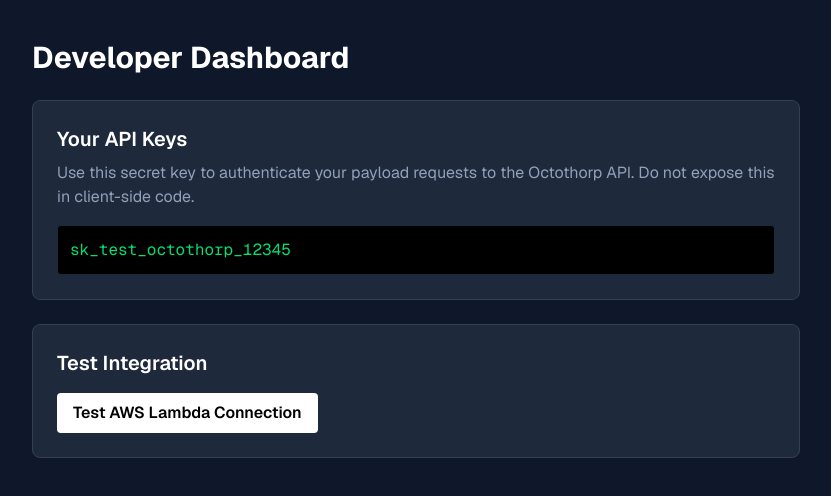
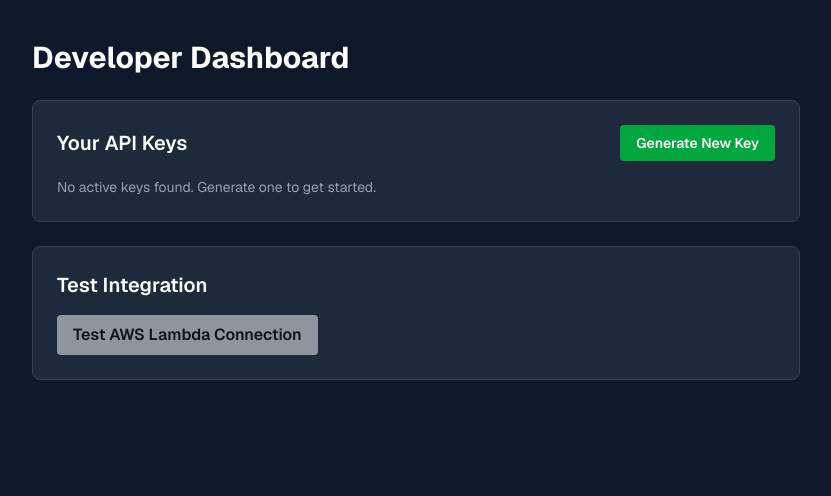
Before and after one commit to karlmhlanga0-ops/ctc-frontend, a Next.js app: page /dashboard in a window 1280 px wide. Shown: the top 496 px of the page, without its empty margins (224-1055 px from the left). Built offline with nearby package versions, Linux system fonts and the light colour scheme.

Commit message:
dynamic keys

```diff
--- a/app/dashboard/page.js
+++ b/app/dashboard/page.js
@@ -1,12 +1,38 @@
 'use client';
-import { useState } from 'react';
+import { useState, useEffect } from 'react';
 
 export default function Dashboard() {
+  const [apiKey, setApiKey] = useState(null);
   const [response, setResponse] = useState(null);
   const [loading, setLoading] = useState(false);
+  const [generating, setGenerating] = useState(false);
 
-  // Hardcoded for now until we connect the Lemon Squeezy webhook database
-  const apiKey = "sk_test_octothorp_12345";
+  useEffect(() => {
+    const savedKey = localStorage.getItem('octothorp_api_key');
+    if (savedKey) setApiKey(savedKey);
+  }, []);
+
+  const generateNewKey = async () => {
+    setGenerating(true);
+    try {
+      const res = await fetch('https://d8v01rrw7d.execute-api.af-south-1.amazonaws.com/Prod/keys/generate', {
+        method: 'POST',
+        headers: {
+          'Content-Type': 'application/json',
+          'x-master-key': 'octothorp-admin-2026'
+        },
+        body: JSON.stringify({ email: "developer@agency.com" })
+      });
+      const data = await res.json();
+      if (data.apiKey) {
+        setApiKey(data.apiKey);
+        localStorage.setItem('octothorp_api_key', data.apiKey);
+      }
+    } catch (error) {
+      console.error("Failed to generate key");
+    }
+    setGenerating(false);
+  };
 
   const testConnection = async () => {
     setLoading(true);
@@ -17,7 +43,7 @@
           'Content-Type': 'application/json',
           'Authorization': `Bearer ${apiKey}`
         },
-        body: JSON.stringify({ order_id: "DASHBOARD-TEST-001" })
+        body: JSON.stringify({ order_id: "DYNAMO-TEST-001" })
       });
       const data = await res.json();
       setResponse(data);
@@ -33,18 +59,31 @@
         <h1 className="text-3xl font-bold">Developer Dashboard</h1>
 
         <div className="bg-[#1E293B] p-6 rounded-lg border border-slate-700">
-          <h2 className="text-xl font-semibold mb-2">Your API Keys</h2>
-          <p className="text-slate-400 mb-4">Use this secret key to authenticate your payload requests to the Octothorp API. Do not expose this in client-side code.</p>
-          <code className="bg-black p-3 rounded block text-green-400 border border-slate-800">
-            {apiKey}
-          </code>
+          <div className="flex justify-between items-center mb-4">
+            <h2 className="text-xl font-semibold">Your API Keys</h2>
+            <button
+              onClick={generateNewKey}
+              disabled={generating}
+              className="bg-green-600 hover:bg-green-500 text-white px-4 py-2 text-sm font-semibold rounded transition-colors disabled:opacity-50"
+            >
+              {generating ? "Generating..." : "Generate New Key"}
+            </button>
+          </div>
+
+          {apiKey ? (
+            <code className="bg-black p-3 rounded block text-green-400 border border-slate-800 break-all">
+              {apiKey}
+            </code>
+          ) : (
+            <p className="text-slate-400 text-sm">No active keys found. Generate one to get started.</p>
+          )}
         </div>
 
         <div className="bg-[#1E293B] p-6 rounded-lg border border-slate-700">
           <h2 className="text-xl font-semibold mb-4">Test Integration</h2>
           <button
             onClick={testConnection}
-            disabled={loading}
+            disabled={loading || !apiKey}
             className="bg-white text-black font-semibold hover:bg-slate-200 px-4 py-2 rounded transition-colors disabled:opacity-50"
           >
             {loading ? "Testing..." : "Test AWS Lambda Connection"}
```
